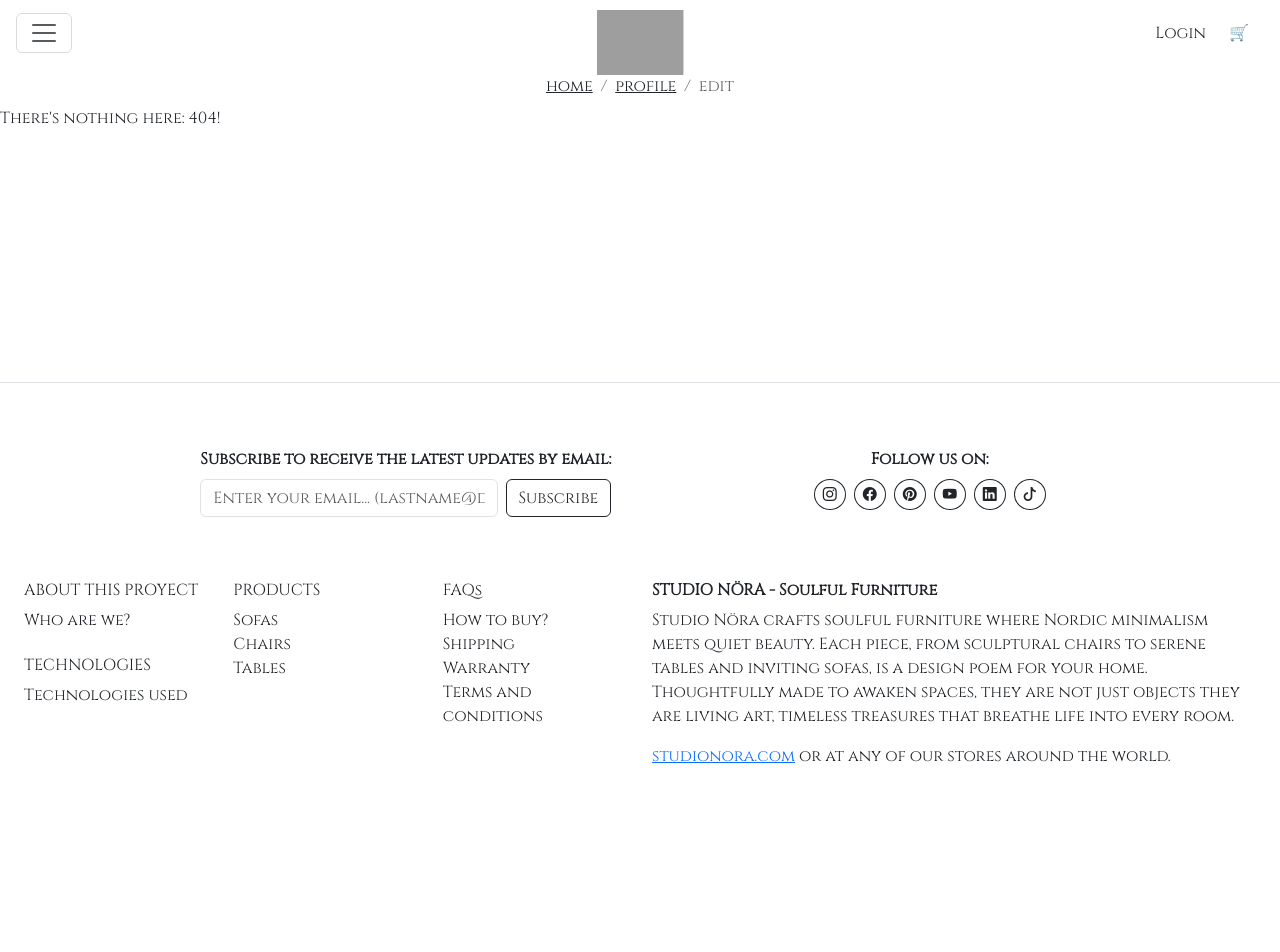
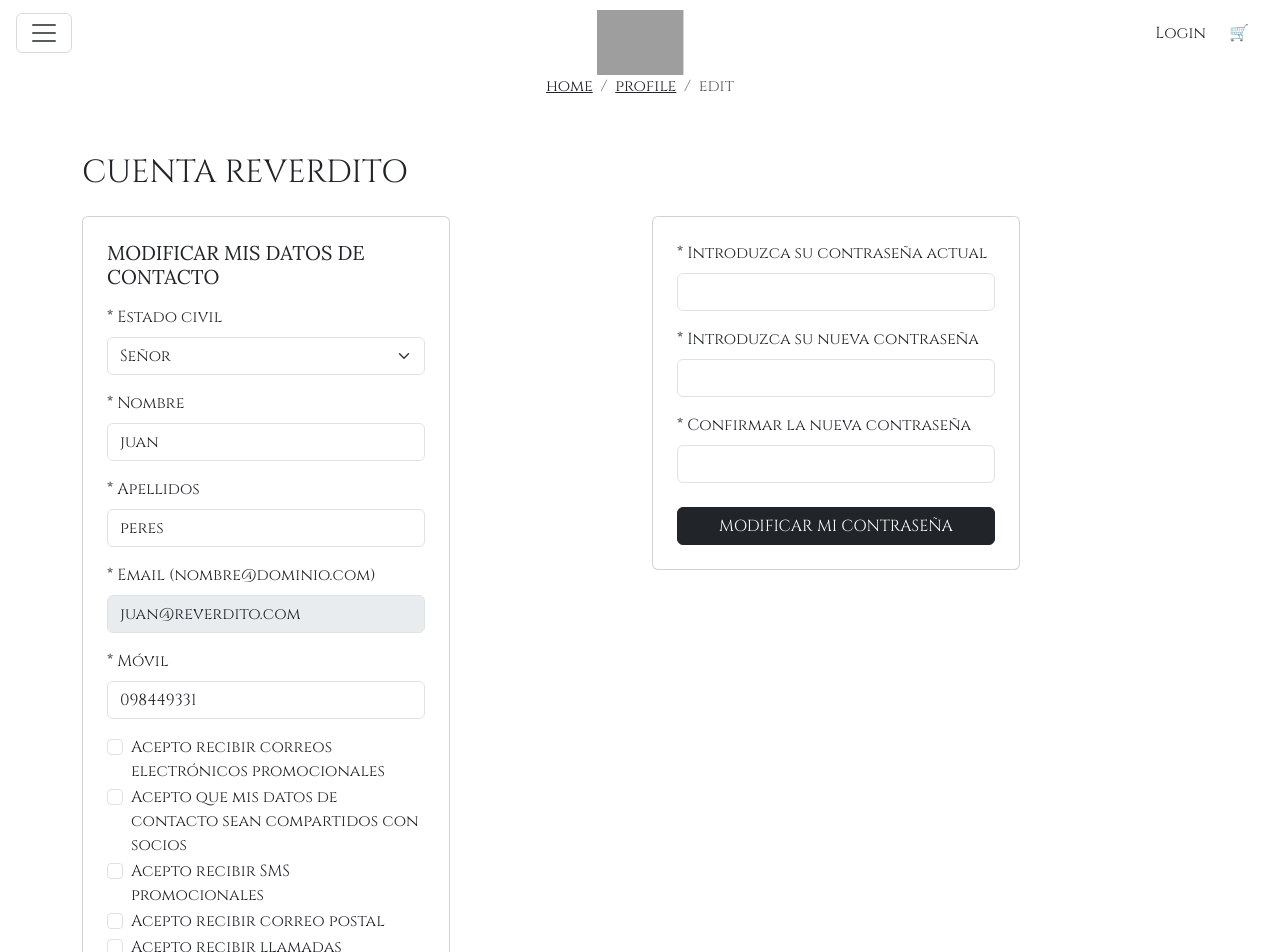
Before and after one commit to martopravia/proyecto_final_front_public, a React (Vite) app: page /profile/edit in a window 1280 px wide. Shown: the top 952 px of the page. Before the commit the page ends 800 px from the top, so only its background shows below. Built offline with nearby package versions, Linux system fonts and the light colour scheme; grey boxes are pictures that could not be loaded.

Commit message:
vista de perfil y editar perfil

```diff
--- a/src/App.jsx
+++ b/src/App.jsx
@@ -14,6 +14,8 @@
 import Home from "./components/Home";
 import ProductList from "./components/ProductList";
 import LegalModals from "./components/LegalModals";
+import Profile from "./components/Profile";
+import EditProfile from "./components/EditProfile";
 
 function App() {
   return (
@@ -30,6 +32,8 @@
           <Route path="/products/:productId" element={<ProductPage />} />
           {/* <Route path="/profile/:username" element={<Profile />} /> */}
           {<Route path="/aboutus" element={<AboutUs />} />}
+          <Route path="/profile" element={<Profile />} />
+          <Route path="/profile/edit" element={<EditProfile />} />
           <Route path="*" element={<p>There's nothing here: 404!</p>} />
         </Route>
       </Routes>
--- /dev/null
+++ b/src/components/EditProfile.jsx
@@ -0,0 +1,197 @@
+import { Container, Row, Col, Form, Button, Card } from "react-bootstrap";
+import { useState } from "react";
+
+export default function EditProfile() {
+  const [formData, setFormData] = useState({
+    gender: "Señor",
+    firstname: "juan",
+    lastname: "peres",
+    email: "juan@reverdito.com",
+    phone: "098449331",
+    passwordCurrent: "",
+    passwordNew: "",
+    passwordConfirm: "",
+    options: {
+      emailPromo: false,
+      shareData: false,
+      smsPromo: false,
+      mail: false,
+      calls: false,
+      brandNews: false,
+    },
+  });
+
+  const handleInputChange = (e) => {
+    const { name, value } = e.target;
+    setFormData((prev) => ({ ...prev, [name]: value }));
+  };
+
+  const handleCheckboxChange = (e) => {
+    const { name, checked } = e.target;
+    setFormData((prev) => ({
+      ...prev,
+      options: {
+        ...prev.options,
+        [name]: checked,
+      },
+    }));
+  };
+
+  const handleSubmit = (e) => {
+    e.preventDefault();
+    console.log("Datos enviados:", formData);
+  };
+
+  return (
+    <Container className="my-5">
+      <h2 className="mb-4">CUENTA REVERDITO</h2>
+      <Form onSubmit={handleSubmit}>
+        <Row>
+          {/* DATOS DE CONTACTO */}
+          <Col md={6}>
+            <Card className="p-4 mb-4">
+              <h5 className="mb-3">MODIFICAR MIS DATOS DE CONTACTO</h5>
+
+              <Form.Group className="mb-3">
+                <Form.Label>* Estado civil</Form.Label>
+                <Form.Select
+                  name="gender"
+                  value={formData.gender}
+                  onChange={handleInputChange}
+                >
+                  <option>Señor</option>
+                  <option>Señora</option>
+                  <option>Otro</option>
+                </Form.Select>
+              </Form.Group>
+
+              <Form.Group className="mb-3">
+                <Form.Label>* Nombre</Form.Label>
+                <Form.Control
+                  type="text"
+                  name="firstname"
+                  value={formData.firstname}
+                  onChange={handleInputChange}
+                />
+              </Form.Group>
+
+              <Form.Group className="mb-3">
+                <Form.Label>* Apellidos</Form.Label>
+                <Form.Control
+                  type="text"
+                  name="lastname"
+                  value={formData.lastname}
+                  onChange={handleInputChange}
+                />
+              </Form.Group>
+
+              <Form.Group className="mb-3">
+                <Form.Label>* Email (nombre@dominio.com)</Form.Label>
+                <Form.Control
+                  type="email"
+                  name="email"
+                  value={formData.email}
+                  onChange={handleInputChange}
+                  disabled
+                />
+              </Form.Group>
+
+              <Form.Group className="mb-3">
+                <Form.Label>* Móvil</Form.Label>
+                <Form.Control
+                  type="text"
+                  name="phone"
+                  value={formData.phone}
+                  onChange={handleInputChange}
+                />
+              </Form.Group>
+
+              {/* Checkboxes */}
+              <Form.Check
+                label="Acepto recibir correos electrónicos promocionales"
+                name="emailPromo"
+                checked={formData.options.emailPromo}
+                onChange={handleCheckboxChange}
+              />
+              <Form.Check
+                label="Acepto que mis datos de contacto sean compartidos con socios"
+                name="shareData"
+                checked={formData.options.shareData}
+                onChange={handleCheckboxChange}
+              />
+              <Form.Check
+                label="Acepto recibir SMS promocionales"
+                name="smsPromo"
+                checked={formData.options.smsPromo}
+                onChange={handleCheckboxChange}
+              />
+              <Form.Check
+                label="Acepto recibir correo postal"
+                name="mail"
+                checked={formData.options.mail}
+                onChange={handleCheckboxChange}
+              />
+              <Form.Check
+                label="Acepto recibir llamadas comerciales"
+                name="calls"
+                checked={formData.options.calls}
+                onChange={handleCheckboxChange}
+              />
+              <Form.Check
+                label="Acepto recibir noticias de la marca"
+                name="brandNews"
+                checked={formData.options.brandNews}
+                onChange={handleCheckboxChange}
+              />
+
+              <div className="mt-4">
+                <Button type="submit" variant="dark" className="w-100">
+                  ACTUALIZAR INFORMACIONES
+                </Button>
+              </div>
+            </Card>
+          </Col>
+
+          {/* CAMBIO DE CONTRASEÑA */}
+          <Col md={6}>
+            <Card className="p-4 mb-4">
+              <Form.Group className="mb-3">
+                <Form.Label>* Introduzca su contraseña actual</Form.Label>
+                <Form.Control
+                  type="password"
+                  name="passwordCurrent"
+                  value={formData.passwordCurrent}
+                  onChange={handleInputChange}
+                />
+              </Form.Group>
+
+              <Form.Group className="mb-3">
+                <Form.Label>* Introduzca su nueva contraseña</Form.Label>
+                <Form.Control
+                  type="password"
+                  name="passwordNew"
+                  value={formData.passwordNew}
+                  onChange={handleInputChange}
+                />
+              </Form.Group>
+
+              <Form.Group className="mb-4">
+                <Form.Label>* Confirmar la nueva contraseña</Form.Label>
+                <Form.Control
+                  type="password"
+                  name="passwordConfirm"
+                  value={formData.passwordConfirm}
+                  onChange={handleInputChange}
+                />
+              </Form.Group>
+
+              <Button variant="dark" className="w-100">
+                MODIFICAR MI CONTRASEÑA
+              </Button>
+            </Card>
+          </Col>
+        </Row>
+      </Form>
+    </Container>
+  );
+}
--- /dev/null
+++ b/src/components/Profile.jsx
@@ -0,0 +1,62 @@
+import { useSelector } from "react-redux";
+import { Container, Row, Col, Card, Button } from "react-bootstrap";
+import { useNavigate } from "react-router";
+
+export default function Profile() {
+  const user = {
+    firstname: "Juan",
+    lastname: "Peres",
+    email: "juan@mail.com",
+  };
+
+  // const user = useSelector((state) => state.user.user);
+  // const navigate = useNavigate();
+
+  if (!user) {
+    return (
+      <Container className="mt-5">
+        <h2>No estás logueado</h2>
+        <Button variant="primary" onClick={() => navigate("/login")}>
+          Ir a iniciar sesión
+        </Button>
+      </Container>
+    );
+  }
+
+  return (
+    <Container className="my-5">
+      <h2 className="mb-4">Cuenta de {user.firstname}</h2>
+
+      <Row>
+        <Col md={4}>
+          <Card className="p-3 mb-4">
+            <h5 className="mb-3">Información personal</h5>
+            <p>
+              <strong>Nombre:</strong> {user.firstname}
+            </p>
+            <p>
+              <strong>Apellido:</strong> {user.lastname}
+            </p>
+            <p>
+              <strong>Email:</strong> {user.email}
+            </p>
+            <Button variant="dark">Consultar / Modificar</Button>
+          </Card>
+        </Col>
+
+        <Col md={8}>
+          <Card className="p-3">
+            <h5 className="mb-3">Wishlist</h5>
+            <div className="d-flex flex-wrap gap-3">
+              <img src="/img1.png" alt="Producto 1" width={60} height={60} />
+              <img src="/img2.png" alt="Producto 2" width={60} height={60} />
+              <img src="/img3.png" alt="Producto 3" width={60} height={60} />
+              <img src="/img4.png" alt="Producto 4" width={60} height={60} />
+            </div>
+            <p className="mt-3">4 productos</p>
+          </Card>
+        </Col>
+      </Row>
+    </Container>
+  );
+}
```
